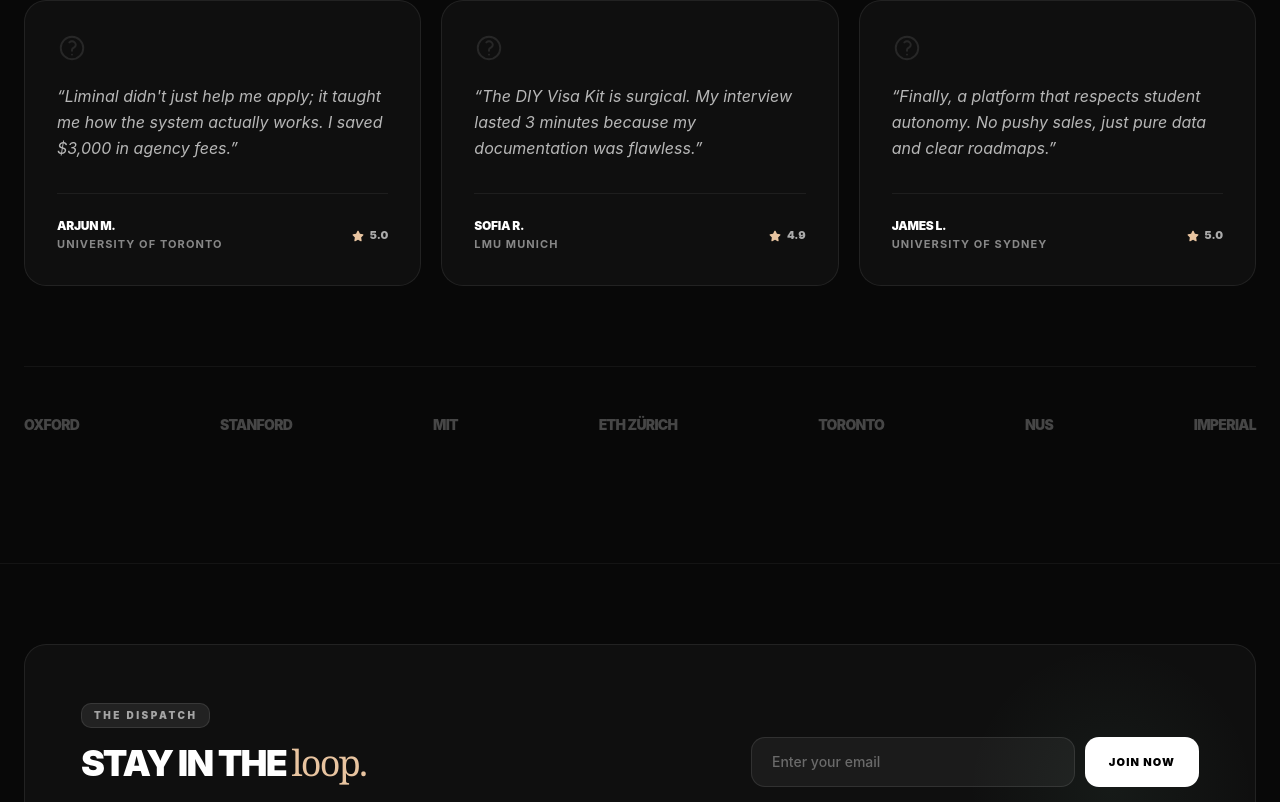
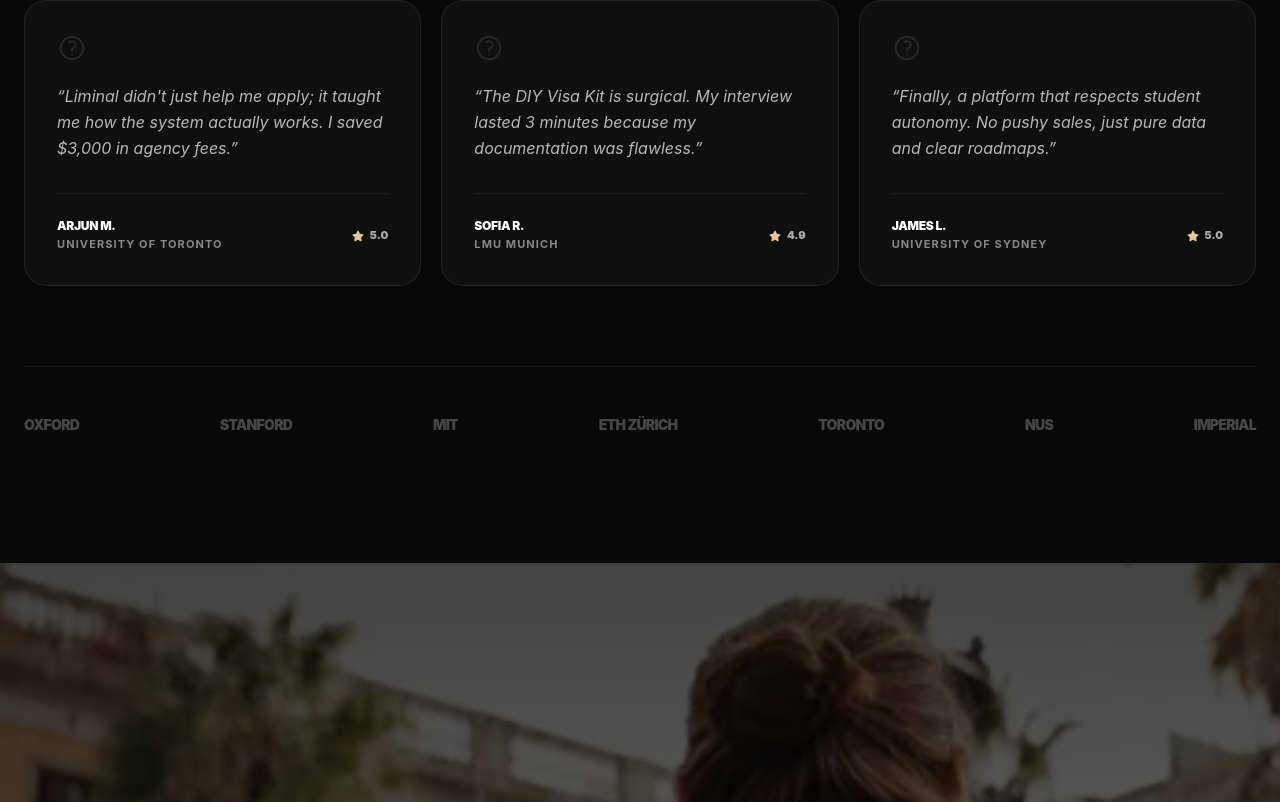
Before and after one commit to Yudeat/Liminal, a Next.js app: page / in a window 1280 px wide. Shown: the part 11198-12000 px from the top of the page. Built offline with nearby package versions, Linux system fonts and the light colour scheme.

Commit message:
newsletter fixed

```diff
--- a/frontend/components/home/HomePage.tsx
+++ b/frontend/components/home/HomePage.tsx
@@ -34,7 +34,6 @@ export default function HomePage({ session }: HomePageProps) {
       <BlogHighlightsSection />
       <CallToActionSection />
       <TestimonialsSection />
-      <NewsletterSection />
       <JourneySection />
       <FooterSection />
     </>
```
